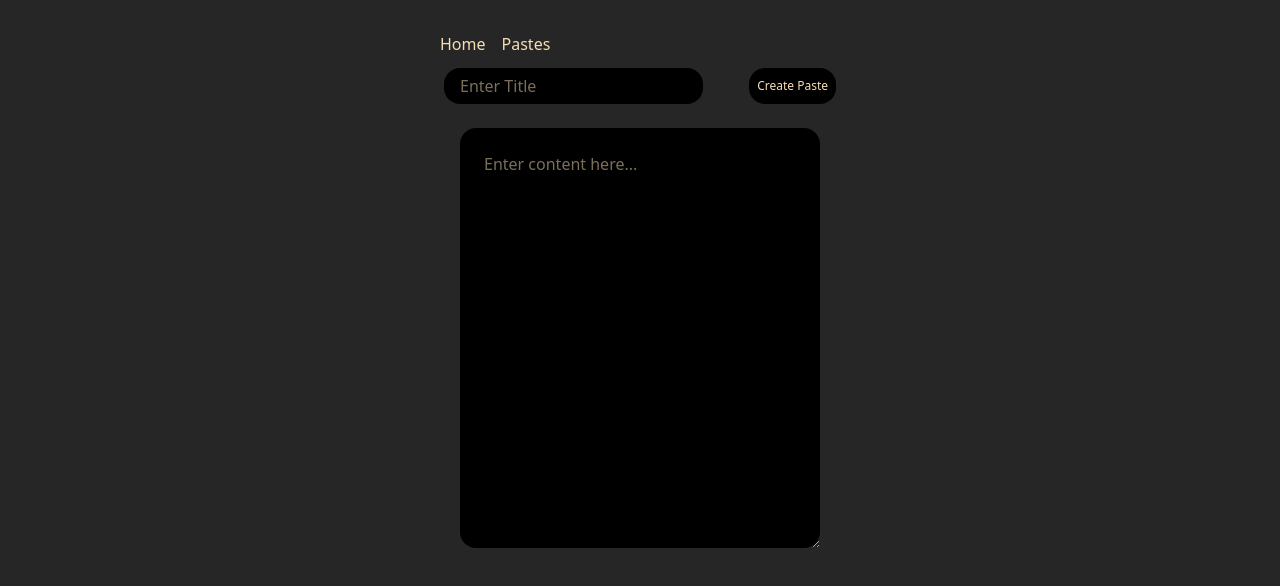
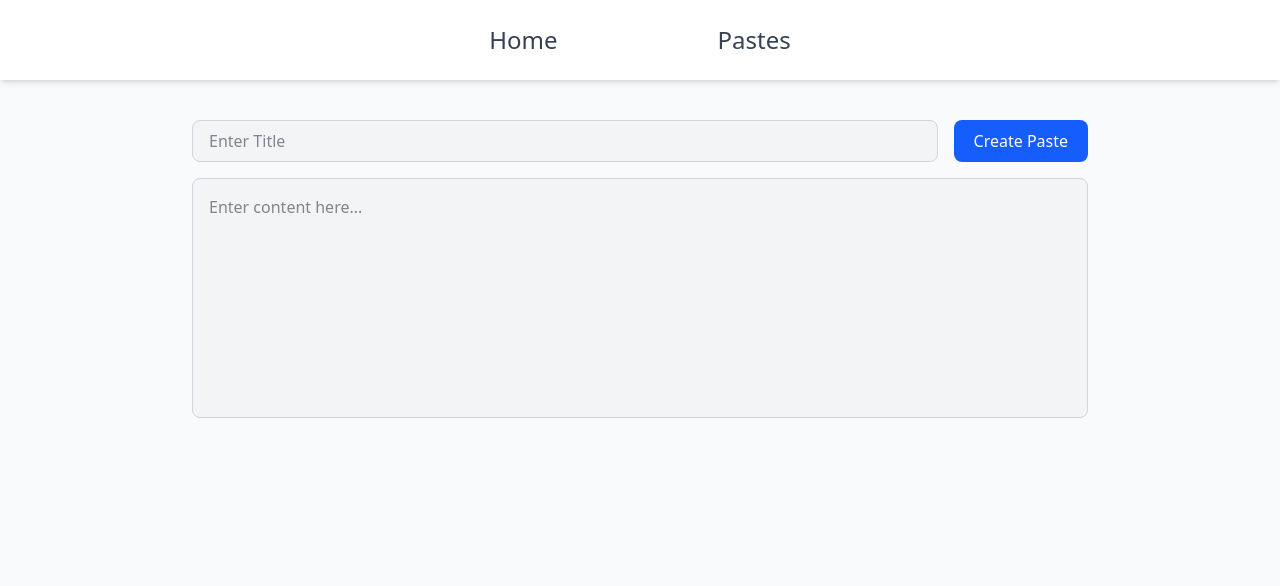
Before and after one commit to ankit01012005/PasteApp, a React (Vite) app: page / in a window 1280 px wide. Shown: the top 586 px of the page. Built offline with nearby package versions, Linux system fonts and the light colour scheme.

Commit message:
major change in css for whole component

```diff
--- a/src/App.css
+++ b/src/App.css
@@ -1,37 +1,5 @@
+/* App.css cleaned for Tailwind CSS usage */
 #root {
-  max-width: 1280px;
-  margin: 0 auto;
-  padding: 2rem;
-  text-align: center;
+  min-height: 100vh;
+  width: 100%;
 }
-
-.logo {
-  height: 6em;
-  padding: 1.5em;
-  will-change: filter;
-  transition: filter 300ms;
-}
-
-
-@keyframes logo-spin {
-  from {
-    transform: rotate(0deg);
-  }
-  to {
-    transform: rotate(360deg);
-  }
-}
-
-@media (prefers-reduced-motion: no-preference) {
-  a:nth-of-type(2) .logo {
-    animation: logo-spin infinite 20s linear;
-  }
-}
-
-.card {
-  padding: 2em;
-}
-
-.read-the-docs {
-  color: #888;
-}
--- a/src/App.jsx
+++ b/src/App.jsx
@@ -1,47 +1,47 @@
-
-import { createBrowserRouter } from 'react-router-dom'
-import './App.css'
-import Navbar from './components/navbar'
+import { createBrowserRouter, RouterProvider } from 'react-router-dom'
+import Navbar from './components/Navbar'
 import Home from './components/Home'
 import Viewpaste from './components/Viewpaste'
 import Pastes from './components/Pastes'
-import { RouterProvider } from 'react-router-dom'
 
 function App() {
   const router = createBrowserRouter([
     {
-      path:"/",
-      element:
-      <div>
-          <Navbar/>
-          <Home/>
-      </div>
+      path: "/",
+      element: (
+        <div className="min-h-screen bg-gray-50 text-gray-900 font-sans">
+          <Navbar />
+          <main className="p-4">
+            <Home />
+          </main>
+        </div>
+      ),
     },
     {
-      path:"/pastes",
-      element:
-      <div>
-          <Navbar/>
-          <Pastes/>
-      </div>
+      path: "/pastes",
+      element: (
+        <div className="min-h-screen bg-gray-50 text-gray-900 font-sans">
+          <Navbar />
+          <main className="p-4">
+            <Pastes />
+          </main>
+        </div>
+      ),
     },
+    {
+      path: "/pastes/:id",
+      element: (
+        <div className="min-h-screen bg-gray-50 text-gray-900 font-sans">
+          <Navbar />
+          <main className="p-4">
+            <Viewpaste />
+          </main>
+        </div>
+      ),
+    },
+  ]);
 
-    {
-      path:"/pastes/:id",
-      element:
-      <div>
-        <Navbar/>
-        <Viewpaste/>
-
-      </div>
-    },
-  ])
-
-  return (
-    <div>
-      <RouterProvider router = {router} />
-    </div>
-  )
+  return <RouterProvider router={router} />;
 }
 
-export default App
+export default App;
--- a/src/components/Home.jsx
+++ b/src/components/Home.jsx
@@ -10,20 +10,13 @@ function Home() {
   const pasteId = SearchParams.get("pasteId");
   const dispatch = useDispatch();
 
-  const allPaste = useSelector((state) => {
-    return state.paste.pastes;
-  });
-  console.log(allPaste);
+  const allPaste = useSelector((state) => state.paste.pastes);
+
   useEffect(() => {
     if (pasteId) {
-      //console.log(pasteId)
-
       const paste = allPaste.find((p) => p._id === pasteId);
-      console.log(paste);
       Setinput(paste.title);
-
       setValue(paste.content);
-      console.log("Exit in effect");
     }
   }, [pasteId]);
 
@@ -36,11 +29,9 @@ function Home() {
     };
 
     if (pasteId) {
-      dispatch(updateToPastes(paste)); //updateToPastes
-      // update
+      dispatch(updateToPastes(paste));
     } else {
-      dispatch(addToPastes(paste)); //addToPastes
-      //Create
+      dispatch(addToPastes(paste));
     }
 
     Setinput("");
@@ -49,34 +40,28 @@ function Home() {
   }
 
   return (
-    <div>
-      <div className="flex flex-row gap-7 place-content-between p-1 h-13">
+    <div className="max-w-4xl mx-auto mt-6">
+      <div className="flex gap-4 mb-4">
         <input
           value={input}
           type="text"
           placeholder="Enter Title"
-          className=" mt-2 rounded-2xl w-[66%] pl-4 pt-1 pb-1 bg-black"
-          onChange={(e) => {
-            Setinput(e.target.value);
-          }}
+          className="flex-1 px-4 py-2 rounded-lg bg-gray-100 border border-gray-300 focus:outline-none focus:ring focus:ring-blue-200"
+          onChange={(e) => Setinput(e.target.value)}
         />
         <button
           onClick={Createpaste}
-          className=" text-xs bg-black rounded-2xl p-2 mt-2 overflow-hidden text-8 pb-2 "
+          className="px-5 py-2 bg-blue-600 text-white rounded-lg hover:bg-blue-700 transition"
         >
           {pasteId ? "Update Paste" : "Create Paste"}
         </button>
       </div>
-      <div>
-        <textarea
-          placeholder="Enter content here..."
-          className=" rounded-2xl bg-black p-6 m-5 min-w-90 min-h-105"
-          value={Value}
-          onChange={(e) => {
-            setValue(e.target.value);
-          }}
-        ></textarea>
-      </div>
+      <textarea
+        placeholder="Enter content here..."
+        className="w-full h-60 p-4 rounded-lg bg-gray-100 border border-gray-300 focus:outline-none focus:ring focus:ring-blue-200 resize-none"
+        value={Value}
+        onChange={(e) => setValue(e.target.value)}
+      ></textarea>
     </div>
   );
 }
--- a/src/components/Navbar.jsx
+++ b/src/components/Navbar.jsx
@@ -3,10 +3,10 @@ import { NavLink } from "react-router-dom";
 
 function Navbar() {
   return (
-    <div className="flex flex-row gap-4 place-content-start">
-      <NavLink to="/">Home</NavLink>
-      <NavLink to="/pastes">Pastes</NavLink>
-    </div>
+    <nav className="bg-white shadow-md py-4 px-6 flex gap-40 text-lg font-medium text-gray-700 justify-center h-20 items-center ">
+      <NavLink to="/" className="hover:text-blue-500 text-2xl">Home</NavLink>
+      <NavLink to="/pastes" className="hover:text-blue-500 text-2xl">Pastes</NavLink>
+    </nav>
   );
 }
 
--- a/src/components/Pastes.jsx
+++ b/src/components/Pastes.jsx
@@ -5,69 +5,42 @@ import toast from "react-hot-toast";
 import { NavLink } from "react-router-dom";
 
 function Pastes() {
-  const pastes = useSelector((state) => {
-    return state.paste.pastes;
-  });
-  //console.log(pastes);
-  //console.log(Pastes);
+  const pastes = useSelector((state) => state.paste.pastes);
   const dispatch = useDispatch();
-
   const [searchTerm, setsearchTerm] = useState("");
 
   const filterData = pastes.filter((paste) =>
     paste.title.toLowerCase().includes(searchTerm.toLowerCase())
   );
-  console.log(filterData);
+
   function handledelete(pasteId) {
     dispatch(removeFromPastes(pasteId));
   }
 
   return (
-    <div>
+    <div className="max-w-5xl mx-auto mt-6">
       <input
         value={searchTerm}
         type="search"
-        placeholder="Search here"
-        className="p-1 pl-3 mt-5 rounded-2xl border-amber-50  min-w-[500px] bg-black"
+        placeholder="Search here..."
+        className="w-full px-4 py-2 rounded-lg border border-gray-300 bg-gray-100 focus:outline-none focus:ring focus:ring-blue-200"
         onChange={(e) => setsearchTerm(e.target.value)}
       />
-      <div className="flex flex-col gap-5 rounded  mt-5">
+      <div className="mt-6 space-y-4">
         {filterData.length > 0 &&
-          filterData.map((paste) => {
-            return (
-              <div className="border rounded-l" key={paste?._id}>
-                <div>{paste.title}</div>
-                <div>{paste.content}</div>
-                <div className="flex flex-row gap-4 place-content-evenly">
-                  <button className=" p-1 rounded-xl border mt-1 mb-1">
-                    {" "}
-                    <NavLink to={`/pastes/${paste?._id}`}>View</NavLink>
-                  </button>
-                  <button className=" p-1 rounded-xl border mt-1 mb-1">
-                    <NavLink to={`/?pasteId=${paste?._id}`}>Edit</NavLink>
-                  </button>
-                  <button
-                    className=" p-1 rounded-xl border mt-1 mb-1"
-                    onClick={() => handledelete(paste?._id)}
-                  >
-                    Delete
-                  </button>
-                  <button
-                    className=" p-1 rounded-xl border mt-1 mb-1"
-                    onClick={() => {
-                      navigator.clipboard.writeText(paste?.content);
-                      toast.success("Copied");
-                    }}
-                  >
-                    Copy
-                  </button>
-                  <button className=" p-1 rounded-xl border mt-1 mb-1">
-                    Share
-                  </button>
-                </div>
+          filterData.map((paste) => (
+            <div key={paste?._id} className="p-4 rounded-xl shadow-md bg-white">
+              <h2 className="text-lg font-semibold text-blue-700">{paste.title}</h2>
+              <p className="mt-2 text-gray-700">{paste.content}</p>
+              <div className="mt-4 flex flex-wrap gap-3">
+                <NavLink to={`/pastes/${paste?._id}`} className="px-4 py-1 bg-blue-500 text-white rounded hover:bg-blue-600">View</NavLink>
+                <NavLink to={`/?pasteId=${paste?._id}`} className="px-4 py-1 bg-green-500 text-white rounded hover:bg-green-600">Edit</NavLink>
+                <button onClick={() => handledelete(paste?._id)} className="px-4 py-1 bg-red-500 text-white rounded hover:bg-red-600">Delete</button>
+                <button onClick={() => { navigator.clipboard.writeText(paste?.content); toast.success("Copied"); }} className="px-4 py-1 bg-purple-500 text-white rounded hover:bg-purple-600">Copy</button>
+                <button className="px-4 py-1 bg-gray-500 text-white rounded hover:bg-gray-600">Share</button>
               </div>
-            );
-          })}
+            </div>
+          ))}
       </div>
     </div>
   );
--- a/src/components/Viewpaste.jsx
+++ b/src/components/Viewpaste.jsx
@@ -1,47 +1,27 @@
-import React, { useEffect, useState } from "react";
-import { useDispatch, useSelector } from "react-redux";
-import { useParams, useSearchParams } from "react-router-dom";
-import {addToPastes,updateToPastes} from '../redux/slice'
-
-
+import React from "react";
+import { useParams } from "react-router-dom";
+import { useSelector } from "react-redux";
 
 function Viewpaste() {
-
-  const {id} = useParams();
-  console.log(id)
-  const allPastes = useSelector((state)=>state.paste.pastes);
-  const paste = allPastes.filter((p)=>p._id===id)[0]
-  console.log(allPastes)
-  console.log(paste)
+  const { id } = useParams();
+  const allPastes = useSelector((state) => state.paste.pastes);
+  const paste = allPastes.find((p) => p._id === id);
 
   return (
-    <div>
-      <div className="flex flex-row gap-7 place-content-between p-1 h-13">
+    <div className="max-w-4xl mx-auto mt-6">
       <input
-          value={paste.title}
+        value={paste?.title}
         type="text"
-          placeholder="Enter Title"
-          className=" mt-2 rounded-2xl w-[66%] pl-4 pt-1 pb-1 bg-black"
         disabled
-          onChange={(e) => {
-            Setinput(e.target.value);
-          }}
+        className="w-full px-4 py-2 rounded-lg bg-gray-100 border border-gray-300"
       />
-
-      </div>
-      <div>
       <textarea
+        value={paste?.content}
         disabled
-          placeholder="Enter content here..."
-          className=" rounded-2xl bg-black p-6 m-5 min-w-90 min-h-105"
-          value={paste.content}
-          onChange={(e) => {
-            setValue(e.target.value);
-          }}
+        className="w-full mt-4 h-60 p-4 rounded-lg bg-gray-100 border border-gray-300 resize-none"
       ></textarea>
     </div>
-    </div>
-  )
+  );
 }
 
-export default Viewpaste
+export default Viewpaste;
--- a/src/index.css
+++ b/src/index.css
@@ -1,79 +1,2 @@
 
 @import "tailwindcss";
-:root {
-  font-family: system-ui, Avenir, Helvetica, Arial, sans-serif;
-  line-height: 1.5;
-  font-weight: 400;
-/*
-  color-scheme: light dark; */
-  /* color: rgba(255, 255, 255, 0.87); */
-  /* background-color: #242424; */
-
-  font-synthesis: none;
-  text-rendering: optimizeLegibility;
-  -webkit-font-smoothing: antialiased;
-  -moz-osx-font-smoothing: grayscale;
-}
-
-a {
-  font-weight: 500;
-  /* color: #646cff; */
-  /* text-decoration: inherit; */
-}
-a:hover {
-  color: #535bf2;
-}
-
-body {
-  margin: 0;
-  display: flex;
-  /* place-items: center; */
-  min-width: 320px;
-  min-height: 100vh;
-}
-
-h1 {
-  font-size: 3.2em;
-  line-height: 1.1;
-}
-
-/* button {
-  border-radius: 8px;
-  border: 1px solid transparent;
-  padding: 0.6em 1.2em;
-  font-size: 1em;
-  font-weight: 500;
-  font-family: inherit;
-  background-color: #1a1a1a;
-  cursor: pointer;
-  transition: border-color 0.25s;
-}
-button:hover {
-  border-color: #646cff;
-} */
-button:focus,
-button:focus-visible {
-  outline: 4px auto -webkit-focus-ring-color;
-}
-
-@media (prefers-color-scheme: light) {
-  :root {
-    color: wheat;
-    /* background-color: #ffffff; */
-  }
-  a:hover {
-    color: #747bff;
-  }
-  button {
-    /* padding: 2px; */
-    /* border-radius: 20%; */
-    /* background-color: #123; */
-    text-decoration: solid;
-    text-overflow: hidden;
-
-    border-color: white;
-  }
-  button:hover{
-    color: #747bff;
-  }
-}
```
Lines whose indentation alone changed are shown as unchanged.
